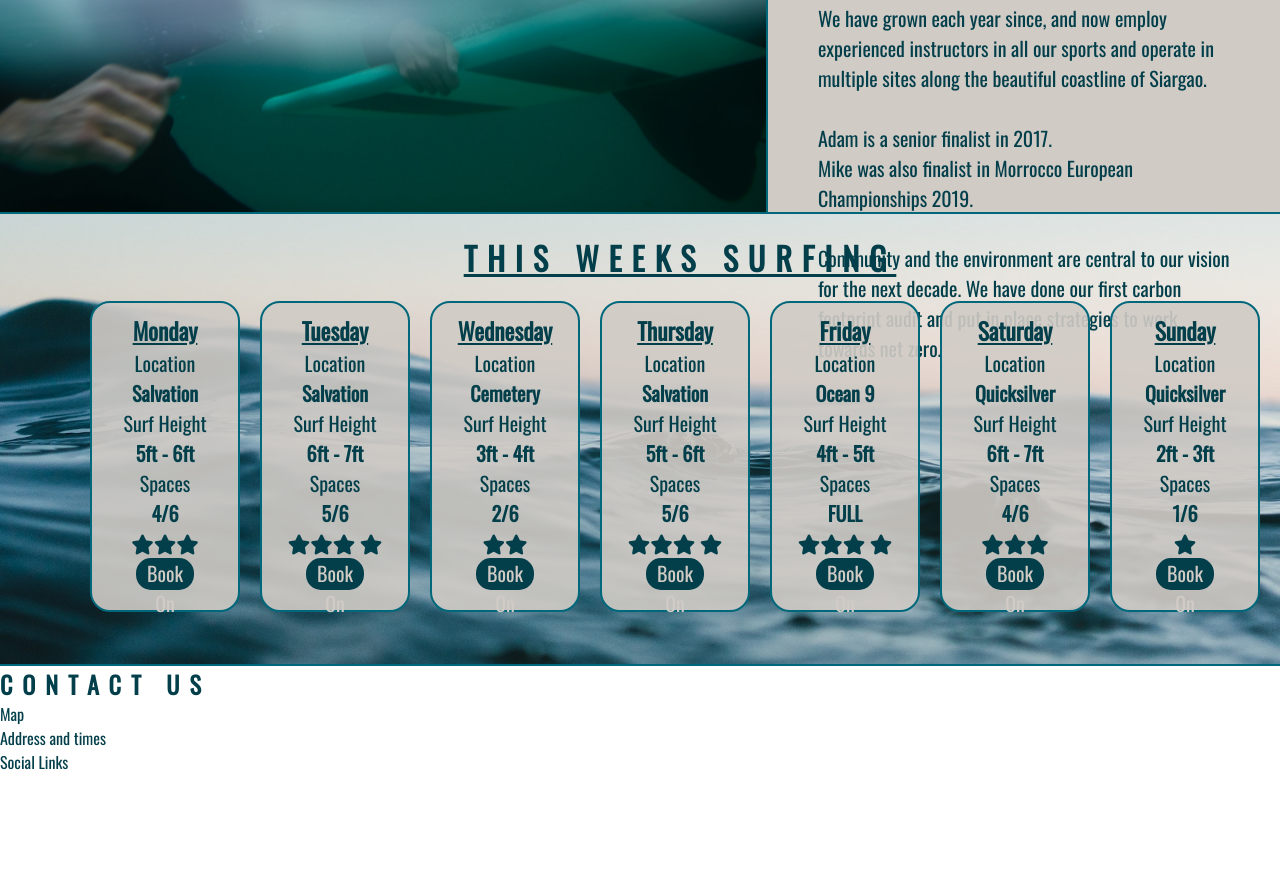
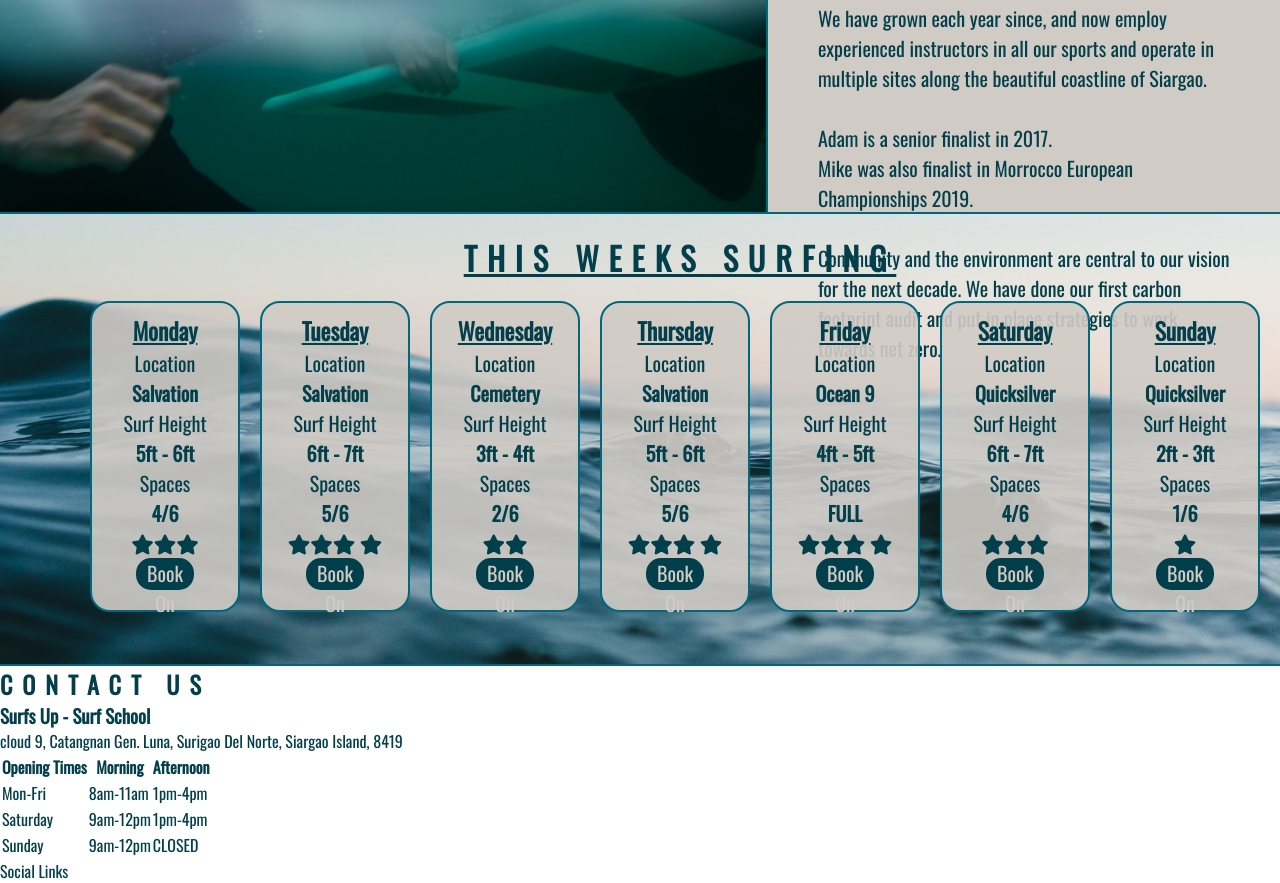
Before and after one commit to KieMerr17/surfs-up, a plain HTML site: page index.html in a window 1280 px wide. Shown: the part 1705-2588 px from the top of the page. Before the commit the page ends 2479 px from the top, so only its background shows below. Drawn offline with nearby package versions, Linux system fonts and the light colour scheme.

Commit message:
add contact us main content and table

```diff
--- a/index.html
+++ b/index.html
@@ -199,10 +199,36 @@
                         </span>
                 </div>
     </section>
-    <section>
+    <section id="contact-us">
         <h2>Contact Us</h2>
-        <div>Map</div>
-        <div>Address and times</div>
+        <div id="address">
+            <h3> Surfs Up - Surf School</h3>
+            <p>cloud 9, Catangnan Gen. Luna, Surigao Del Norte, Siargao Island, 8419</p>
+        </div>
+        <div id="opening-times">
+            <table>
+                <tr>
+                    <th>Opening Times</th>
+                    <th>Morning</th>
+                    <th>Afternoon</th>
+                </tr>
+                <tr>
+                    <td>Mon-Fri</td>
+                    <td>8am-11am</td>
+                    <td>1pm-4pm</td>
+                </tr>
+                <tr>
+                    <td>Saturday</td>
+                    <td>9am-12pm</td>
+                    <td>1pm-4pm</td>
+                </tr>
+                <tr>
+                    <td>Sunday</td>
+                    <td>9am-12pm</td>
+                    <td>CLOSED</td>
+                </tr>
+            </table>
+        </div>
     </section>
     <footer>
         Social Links
```
